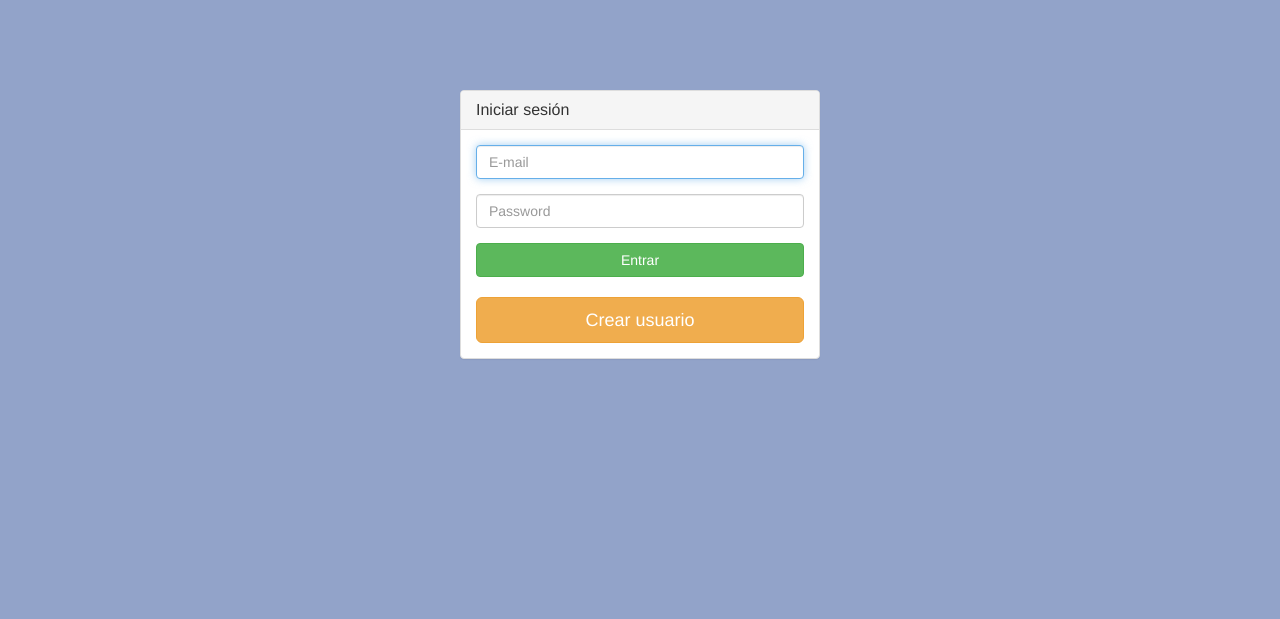
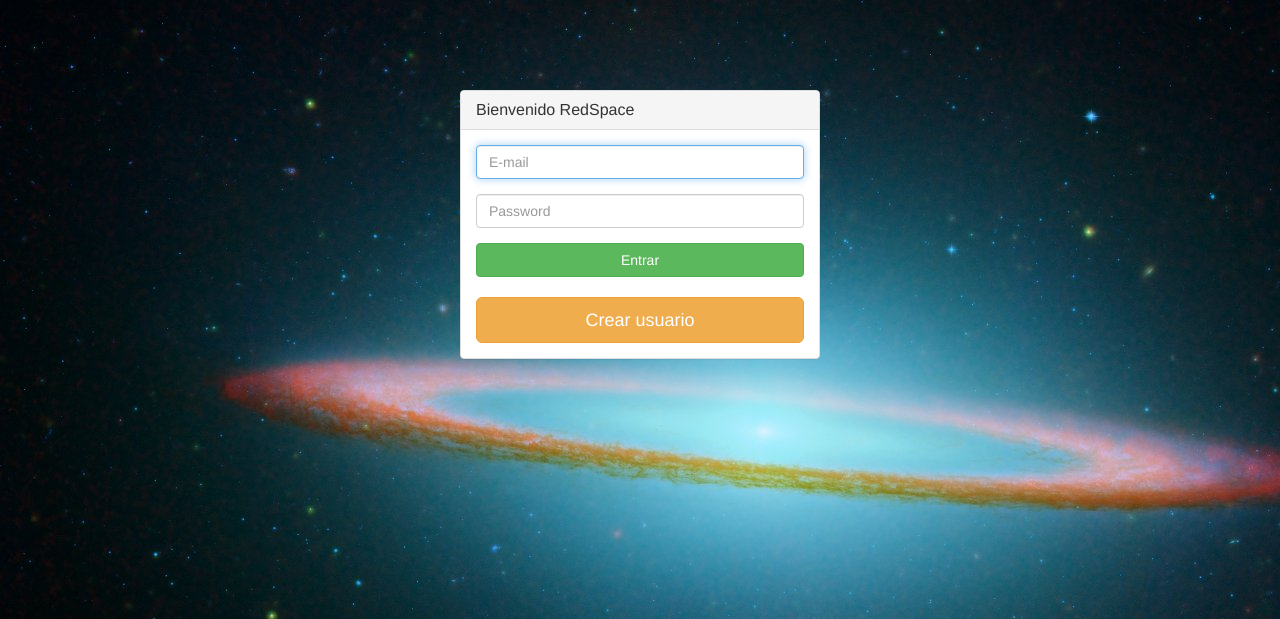
Before and after one commit to krosh118/spaceapp, a PHP site: page /pages/index.php in a window 1280 px wide. Shown: the top 619 px of the page. Run offline with PHP 8.4, Linux system fonts and the light colour scheme.

Commit message:
foto
foto

```diff
--- a/pages/index.php
+++ b/pages/index.php
@@ -40,7 +40,8 @@
     </style>
 </head>
 
-<body class="bodycolor1">
+<body background="nasa-images.jpg">
+
 <span class="Estilo1"></span>
 
     <div class="container">
@@ -48,7 +49,7 @@
             <div class="col-md-4 col-md-offset-4">
                 <div class="login-panel panel panel-default">
                     <div class="panel-heading">
-                        <h3 class="panel-title">Iniciar sesión</h3>
+                        <h3 class="panel-title">Bienvenido RedSpace</h3>
                     </div>
                     <div class="panel-body">
                         <form role="form" action="inicio.php">
```
Also changed, not shown: pages/nasa-images.jpg (added).
